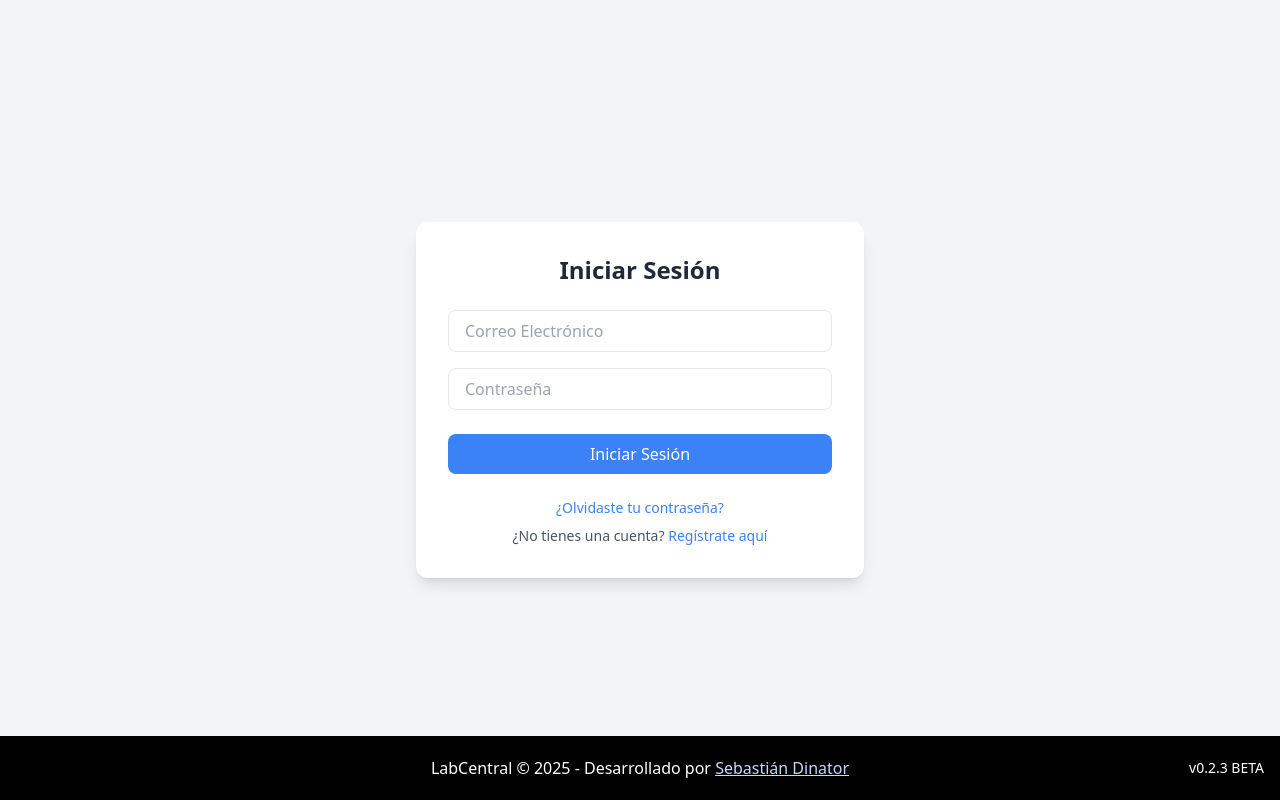
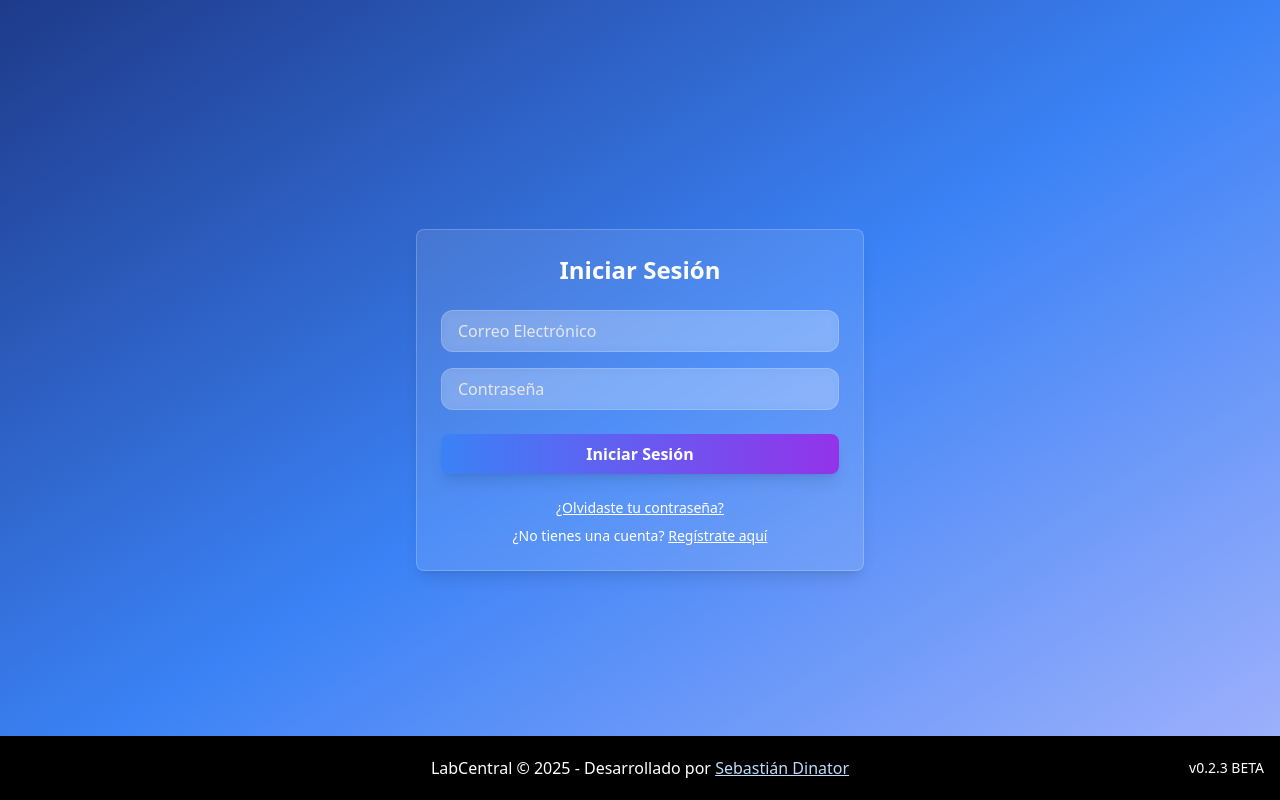
Before and after one commit to Seva41/LabCentral, a Next.js app in the folder labselector/: page /login in a window 1280 px wide. Built offline with nearby package versions, Linux system fonts and the light colour scheme.

Commit message:
Login reestilizado

```diff
--- a/labselector/pages/login.js
+++ b/labselector/pages/login.js
@@ -31,48 +31,52 @@ function Login() {
   };
 
   return (
-    <div className="flex items-center justify-center min-h-screen bg-gray-100">
-      <form
-        onSubmit={handleLogin}
-        className="w-full max-w-md p-8 space-y-6 bg-white shadow-lg rounded-xl"
-      >
-        <h1 className="text-2xl font-bold text-center text-gray-800">Iniciar Sesión</h1>
+    // Usa la clase .layout (y/o .content si lo deseas) para mantener consistencia.
+    <div className="layout flex items-center justify-center min-h-screen">
+
+      {/* Usa la clase .card para el efecto “glassmorphism” y un contenedor elegante */}
+      <form onSubmit={handleLogin} className="card w-full max-w-md p-8 space-y-6">
+        <h1 className="text-2xl font-bold text-center">Iniciar Sesión</h1>
 
         <div className="space-y-4">
+          {/* Usa la clase .input para un estilo consistente con tu globals.css */}
           <input
             type="email"
             placeholder="Correo Electrónico"
             value={email}
             onChange={(e) => setEmail(e.target.value)}
             required
-            className="w-full px-4 py-2 border rounded-lg focus:outline-none focus:ring-2 focus:ring-blue-500"
+            className="input"
           />
+
           <input
             type="password"
             placeholder="Contraseña"
             value={password}
             onChange={(e) => setPassword(e.target.value)}
             required
-            className="w-full px-4 py-2 border rounded-lg focus:outline-none focus:ring-2 focus:ring-blue-500"
+            className="input"
           />
         </div>
 
+        {/* Aplica la clase .button para el estilo de botón gradiente */}
         <button
           type="submit"
-          className="w-full px-4 py-2 text-white bg-blue-500 rounded-lg hover:bg-blue-600 focus:ring-2 focus:ring-blue-400"
+          className="button w-full"
         >
           Iniciar Sesión
         </button>
 
-        <div className="text-sm text-center text-gray-600">
+        {/* Sección de enlaces y recordatorios */}
+        <div className="text-sm text-center">
           <p>
-            <Link href="/reset-password" className="text-blue-500 hover:underline">
+            <Link href="/reset-password" className="underline hover:text-gray-200">
               ¿Olvidaste tu contraseña?
             </Link>
           </p>
           <p className="mt-2">
             ¿No tienes una cuenta?{" "}
-            <Link href="/signup" className="text-blue-500 hover:underline">
+            <Link href="/signup" className="underline hover:text-gray-200">
               Regístrate aquí
             </Link>
           </p>
--- a/labselector/styles/globals.css
+++ b/labselector/styles/globals.css
@@ -3,10 +3,17 @@
 @tailwind utilities;
 
 /* Garantiza que html, body y #__next ocupen el 100% del viewport */
-html, body, #__next {
+html,
+body,
+#__next {
   height: 100%;
   margin: 0;
   padding: 0;
+}
+
+/* Fondo con gradiente difuminado */
+body {
+  @apply bg-gradient-to-br from-[#1e3a8a] via-[#3b82f6] to-[#a5b4fc] text-white;
 }
 
 /* Diseño principal de la aplicación */
@@ -32,3 +39,32 @@ html, body, #__next {
   justify-content: center;
   text-align: center;
 }
+
+/* Botón moderno con efecto hover */
+.button {
+  @apply bg-gradient-to-r from-[#3b82f6] to-[#9333ea] text-white font-semibold py-2 px-6 rounded-lg shadow-lg
+         transition-transform duration-300 ease-in-out transform
+         hover:scale-105 hover:shadow-xl
+         focus:outline-none focus:ring-2 focus:ring-offset-2 focus:ring-[#14b8a6];
+}
+
+/* Tarjeta con efecto traslúcido (glassmorphism) */
+.card {
+  @apply bg-white bg-opacity-10 backdrop-blur-lg p-6 rounded-lg shadow-lg border border-white border-opacity-20;
+}
+
+/* Input estilizado */
+.input {
+  @apply w-full px-4 py-2
+         rounded-xl
+         bg-white bg-opacity-20 backdrop-blur-sm
+         text-white placeholder-gray-200
+         border border-white border-opacity-20
+         focus:ring-2 focus:ring-purple-400
+         transition-all duration-200 ease-in-out
+         transition-colors duration-200 ease-in-out;
+}
+
+.input:focus {
+  @apply shadow-lg; /* Agrega sombra al hacer foco */
+}
--- a/labselector/tailwind.config.ts
+++ b/labselector/tailwind.config.ts
@@ -10,8 +10,14 @@ export default {
   theme: {
     extend: {
       colors: {
+        /* Mantienes los colores basados en variables si lo deseas */
         background: "var(--background)",
         foreground: "var(--foreground)",
+
+        /* Colores adicionales para consistencia del diseño */
+        primary: "#3b82f6",   // Azul moderno
+        secondary: "#9333ea", // Morado vibrante
+        accent: "#14b8a6",    // Verde turquesa
       },
     },
   },
```
Lines whose indentation alone changed are shown as unchanged.
